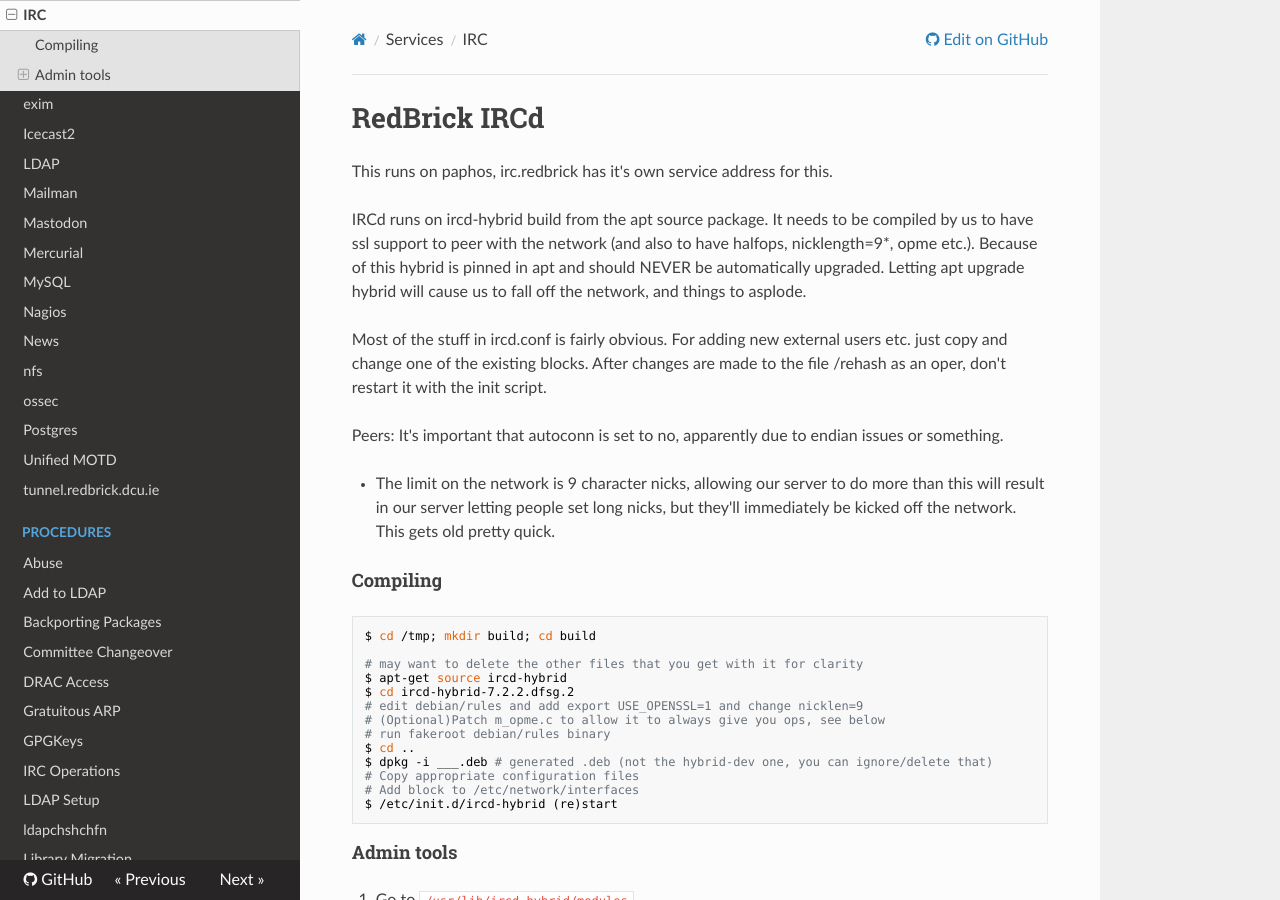
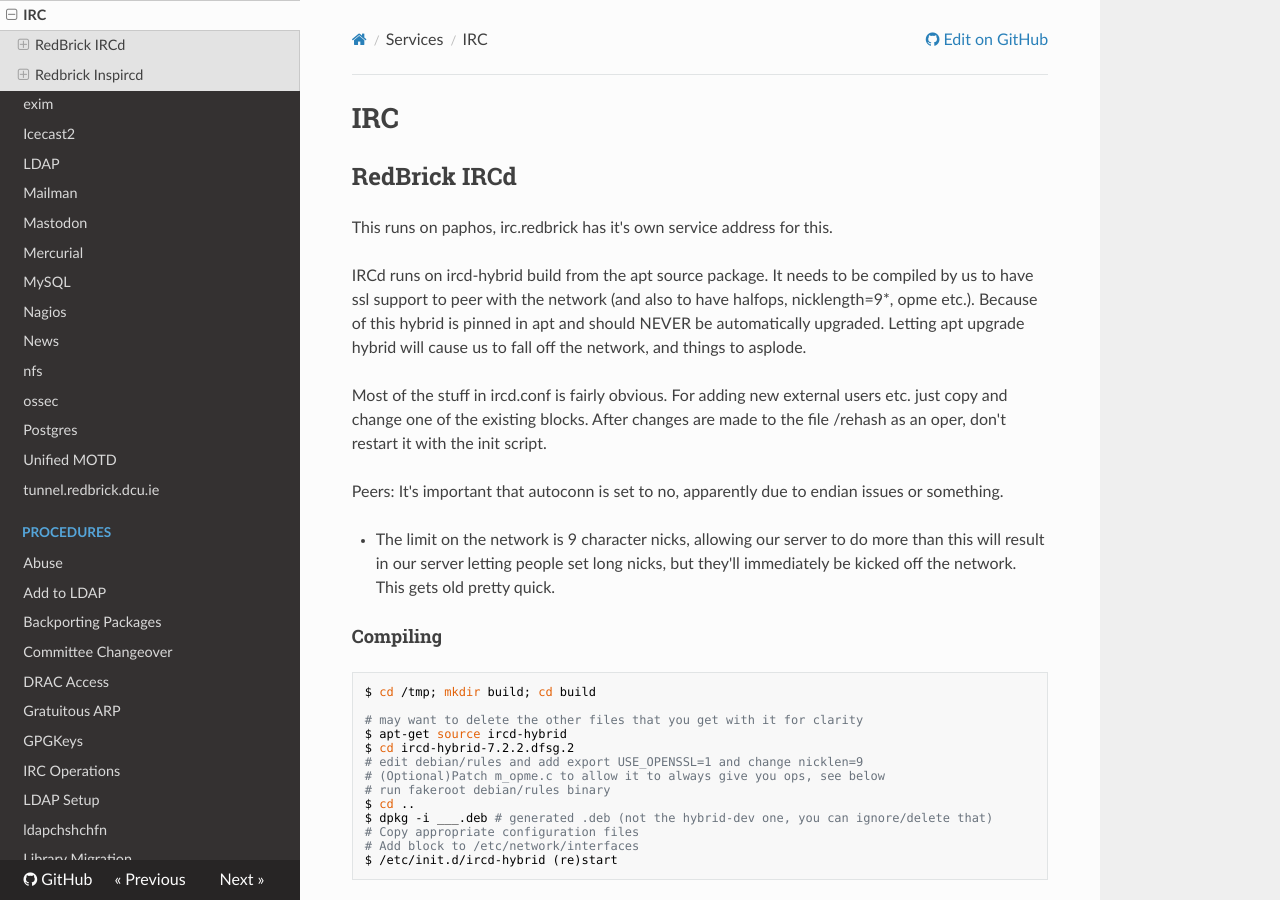
Before and after one commit to redbrick/docs-old, an MkDocs documentation site: the page built from docs/services/irc.md, in a window 1280 px wide and 900 px high. Built offline with MkDocs 1.6.1, drawn with Linux system fonts in a browser that asks for light colours; nearby versions of some CDN libraries; old or Windows-style settings are respelled for this version of MkDocs.

Commit message:
Update irc.md

````diff
--- a/docs/services/irc.md
+++ b/docs/services/irc.md
@@ -1,4 +1,5 @@
-# RedBrick IRCd
+# IRC
+## RedBrick IRCd
 
 This runs on paphos, irc.redbrick has it's own service address for this.
 
@@ -63,7 +64,7 @@ chan_is_opless(const struct Channel *const chptr) {
 }
 ```
 
-# Redbrick Inspircd
+## Redbrick Inspircd
 
 In 2016/2017 we began work to move to inspircd. This was due to the the
 complications in ircd-hybrid and how old it was. These complications stopped new
@@ -71,7 +72,7 @@ netsocs joinging us so we all agreeded to move irc.
 We run inspircd on zeus inside docker. We build the container ourself locally,
 the container pulls from git to build version 2.0.23.
 
-# Installation
+### Installation
 
 Dockerfile is as follows
 
@@ -124,7 +125,7 @@ services:
       - '/etc/apache2/ssl:/ssl
 ```
 
-## Configuration
+### Configuration
 
 `inspircd.conf` passwords and keys have been left blank.
 
````
